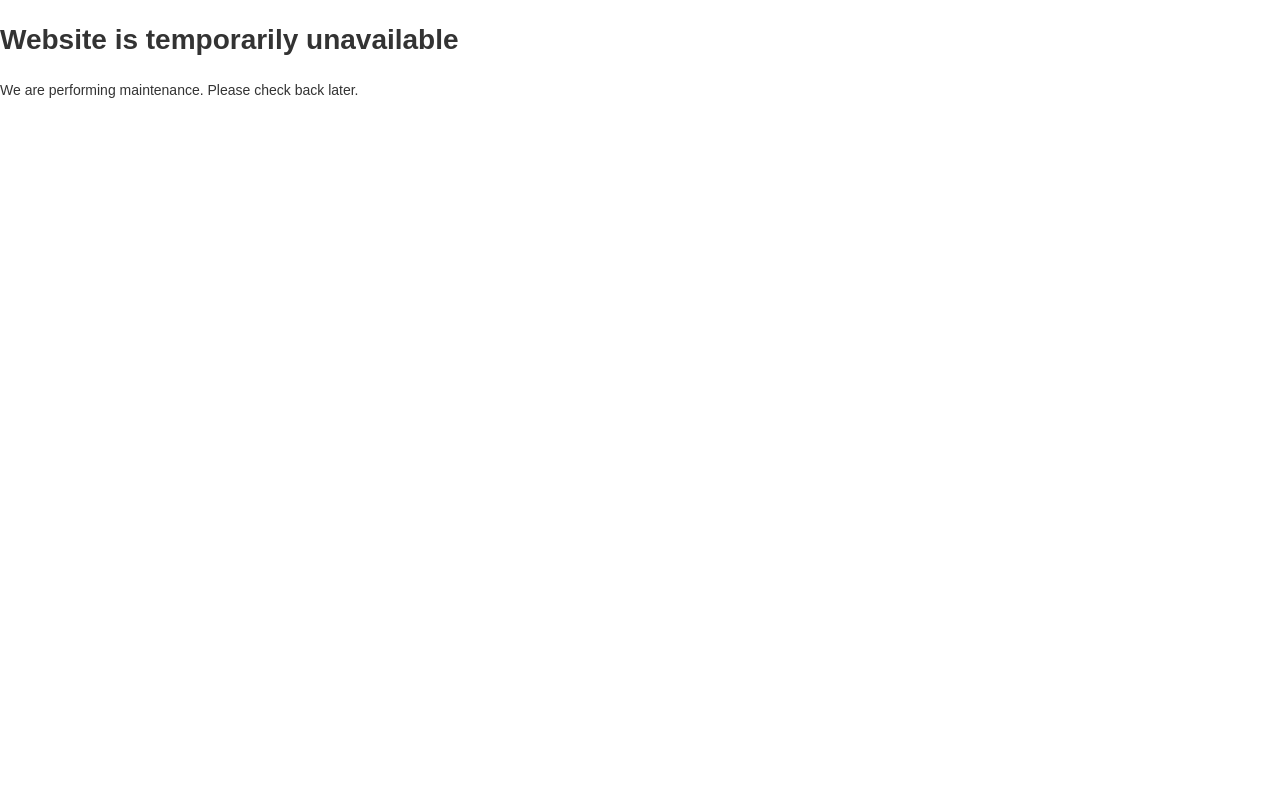
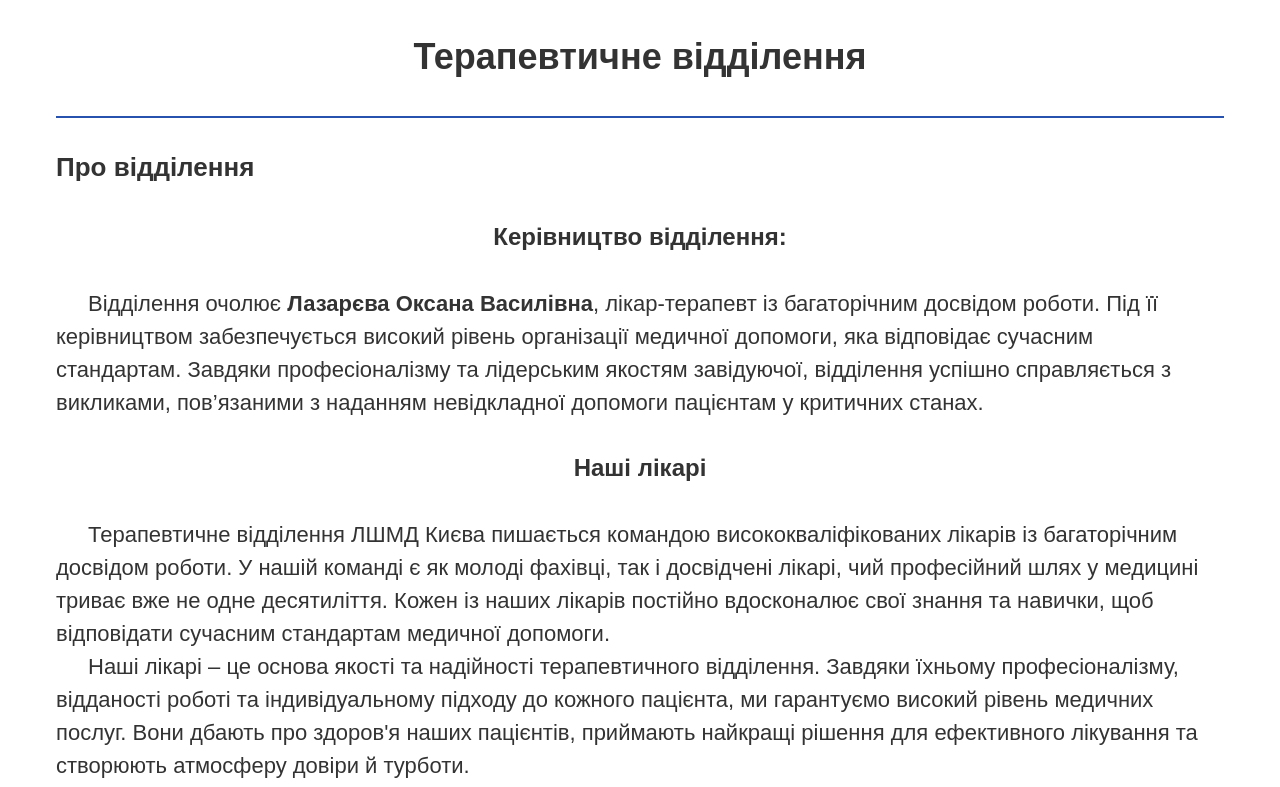
Before and after one commit to oleksandrmaliy/Neurosurgery10, a React (Vite) app: page / in a window 1280 px wide. Shown: the top 787 px of the page. Built offline with nearby package versions, Linux system fonts and the light colour scheme.

Commit message:
final attempt

```diff
--- a/src/components/therapy/therapy.jsx
+++ b/src/components/therapy/therapy.jsx
@@ -1,11 +1,9 @@
-// import css from './therapy.module.css';
+import css from './therapy.module.css';
 
 function Therapy() {
   return (
     <>
-      <h1>Website is temporarily unavailable</h1>
-      <p>We are performing maintenance. Please check back later.</p>
-      {/* <div className={css.container}>
+      <div className={css.container}>
         <h2 className={css.pageHeader}>Терапевтичне відділення</h2>
         <div className={css.section}>
           <h3 className={css.sectionName}>Про відділення</h3>
@@ -713,7 +711,7 @@
             </div>
           </div>
         </div>
-      </div> */}
+      </div>
     </>
   );
 }
--- a/src/index.css
+++ b/src/index.css
@@ -20,68 +20,3 @@
 
   background: #fff;
 }
-
-:root {
-  /* width: 100%; */
-  /* font-family: Inter, system-ui, Avenir, Helvetica, Arial, sans-serif;
-  line-height: 1.2;
-  font-weight: 400; */
-
-  /* margin-left: auto;
-  margin-right: auto;
-  justify-content: center; */
-  /* box-sizing: border-box;
-  font-synthesis: none;
-  text-rendering: optimizeLegibility;
-  -webkit-font-smoothing: antialiased;
-  -moz-osx-font-smoothing: grayscale; */
-}
-/*
-a {
-  font-weight: 500;
-  color: #646cff;
-  text-decoration: inherit;
-}
-a:hover {
-  color: #535bf2;
-} */
-
-/* p {
-  text-indent: 20px;
-} */
-/* h1 {
-  font-size: 3.2em;
-  line-height: 1.1;
-}
-
-button {
-  border-radius: 8px;
-  border: 1px solid transparent;
-  padding: 0.6em 1.2em;
-  font-size: 1em;
-  font-weight: 500;
-  font-family: inherit;
-  background-color: #1a1a1a;
-  cursor: pointer;
-  transition: border-color 0.25s;
-}
-button:hover {
-  border-color: #646cff;
-}
-button:focus,
-button:focus-visible {
-  outline: 4px auto -webkit-focus-ring-color;
-}
-
-@media (prefers-color-scheme: light) {
-  :root {
-    color: #213547;
-    background-color: #ffffff;
-  }
-  a:hover {
-    color: #747bff;
-  }
-  button {
-    background-color: #f9f9f9;
-  }
-} */
```
Also changed, not shown: src/App.css (deleted, +0 -42 lines), public/LazarevaOV-2.jpg (deleted).
